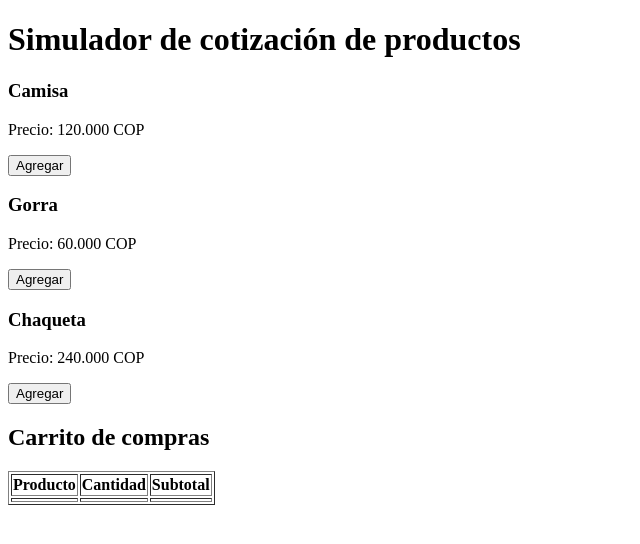
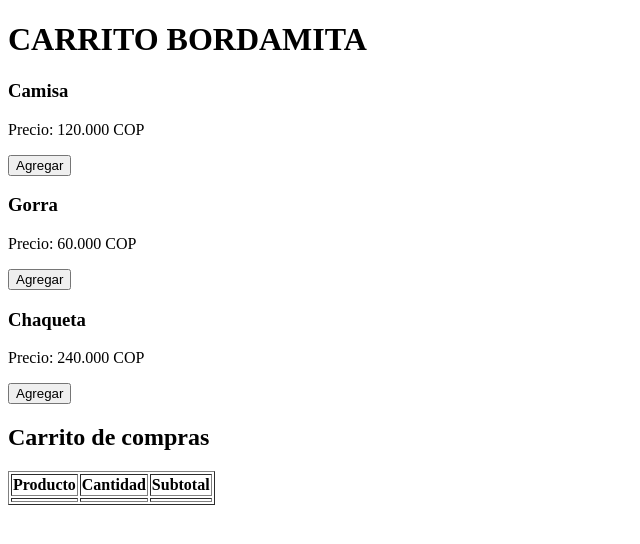
Before and after one commit to danielcp08/pre-entrega-java-1, a plain HTML site: page index.html in a window 1280 px wide. Shown: the whole page, without its empty margins (0-640 px from the left). Drawn offline with Linux system fonts and the light colour scheme.

Commit message:
cuarto commit

```diff
--- a/index.html
+++ b/index.html
@@ -7,7 +7,7 @@
 </head>
 <body>
 
-    <h1>Simulador de cotización de productos</h1>
+    <h1>CARRITO BORDAMITA</h1>
 
     <div id="productos"></div> <div id="carrito">
         <h2>Carrito de compras</h2>
```
